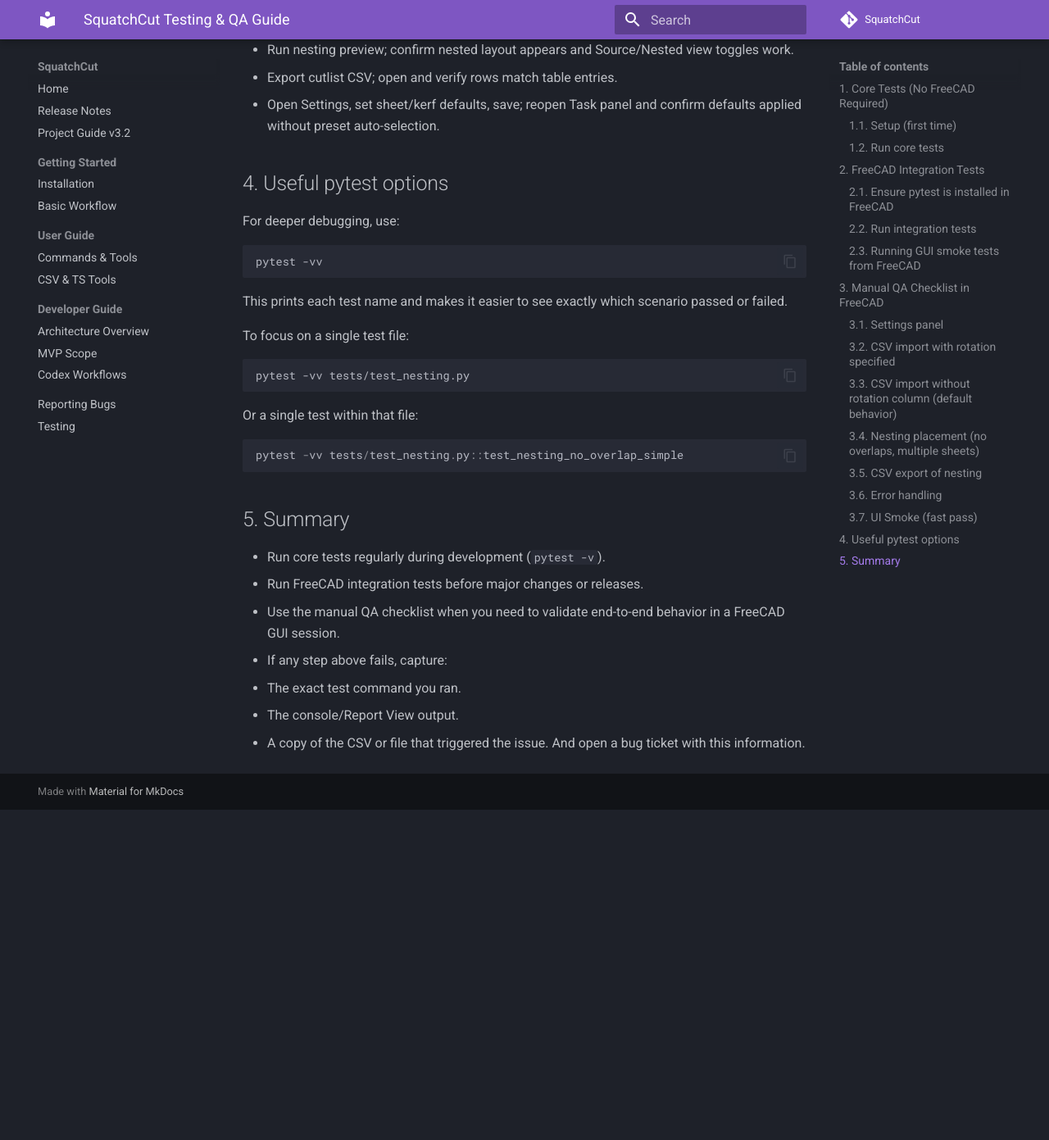
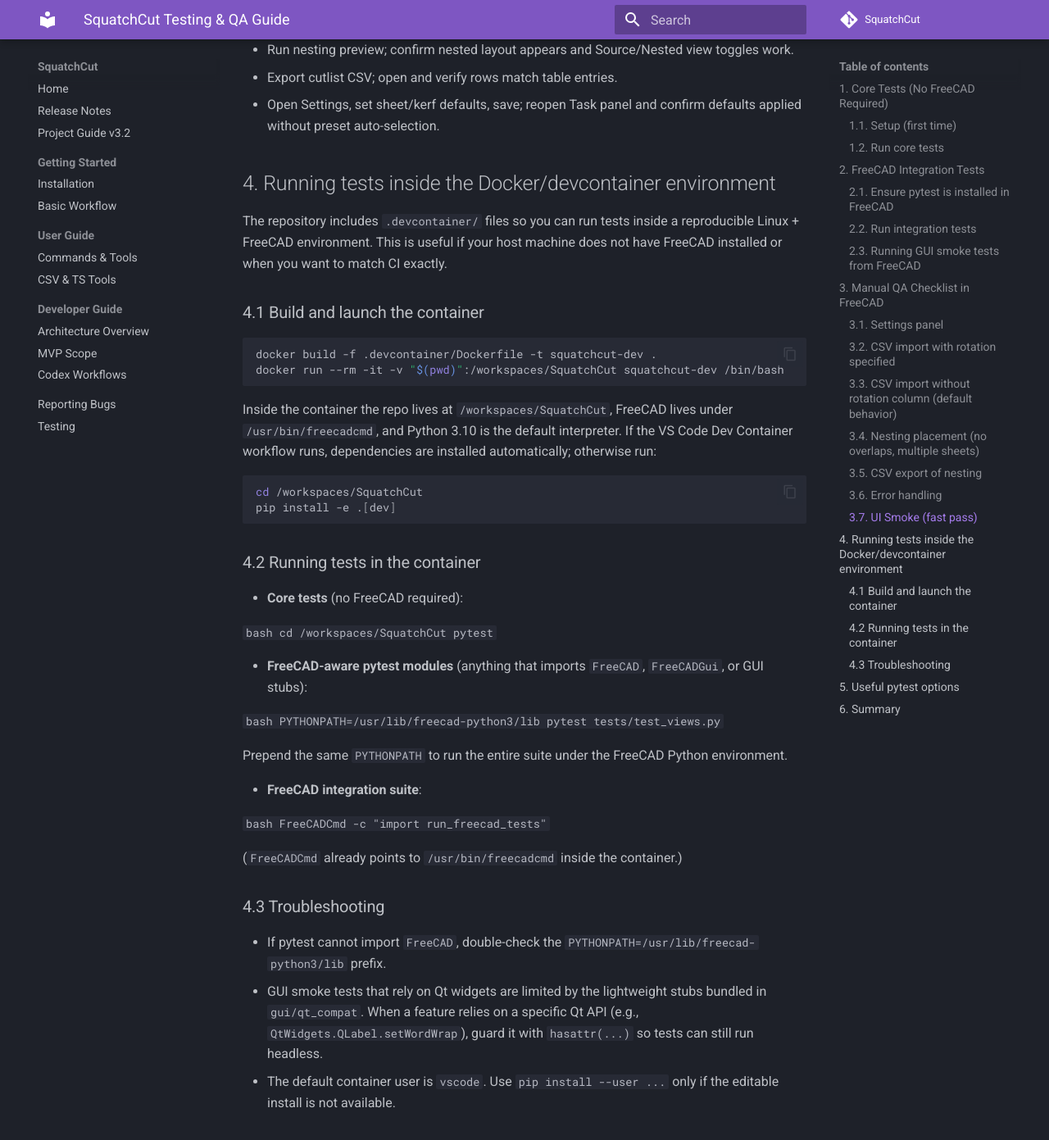
Before and after one commit to stevenfarmer/SquatchCut, an MkDocs documentation site: the page built from docs/TESTING.md, in a window 1280 px wide and 1400 px high, scrolled down 5396 px. Shown: the top 1391 px of the window at 82% size. Built offline with MkDocs 1.6.1 and Material for MkDocs 9.7.7, drawn with Linux system fonts in a browser that asks for light colours; comment, search, counter and statistics services are not loaded; before the commit the page ends 6384 px from its top, so only the background shows below that; some of the changed text lies outside the part shown.

Commit message:
Document Docker testing workflow and restore GUI developer tools

````diff
--- a/docs/TESTING.md
+++ b/docs/TESTING.md
@@ -157,7 +157,7 @@
    - Some rows with `allow_rotate=1`, some with `allow_rotate=0`.
 2. Use the SquatchCut CSV import command to load this file.
 3. Verify:
-   - Panels are created in the document.
+    - Panels are created in the document.
    - Each imported panel has a `SquatchCutCanRotate` property:
      - `True` for `allow_rotate=1`.
      - `False` for `allow_rotate=0`.
@@ -219,7 +219,57 @@
 - Open Settings, set sheet/kerf defaults, save; reopen Task panel and confirm defaults applied without preset auto-selection.
 
 
-## 4. Useful pytest options
+## 4. Running tests inside the Docker/devcontainer environment
+
+The repository includes `.devcontainer/` files so you can run tests inside a reproducible Linux + FreeCAD environment. This is useful if your host machine does not have FreeCAD installed or when you want to match CI exactly.
+
+### 4.1 Build and launch the container
+
+```bash
+docker build -f .devcontainer/Dockerfile -t squatchcut-dev .
+docker run --rm -it -v "$(pwd)":/workspaces/SquatchCut squatchcut-dev /bin/bash
+```
+
+Inside the container the repo lives at `/workspaces/SquatchCut`, FreeCAD lives under `/usr/bin/freecadcmd`, and Python 3.10 is the default interpreter. If the VS Code Dev Container workflow runs, dependencies are installed automatically; otherwise run:
+
+```bash
+cd /workspaces/SquatchCut
+pip install -e .[dev]
+```
+
+### 4.2 Running tests in the container
+
+- **Core tests** (no FreeCAD required):
+
+  ```bash
+  cd /workspaces/SquatchCut
+  pytest
+  ```
+
+- **FreeCAD-aware pytest modules** (anything that imports `FreeCAD`, `FreeCADGui`, or GUI stubs):
+
+  ```bash
+  PYTHONPATH=/usr/lib/freecad-python3/lib pytest tests/test_views.py
+  ```
+
+  Prepend the same `PYTHONPATH` to run the entire suite under the FreeCAD Python environment.
+
+- **FreeCAD integration suite**:
+
+  ```bash
+  FreeCADCmd -c "import run_freecad_tests"
+  ```
+
+  (`FreeCADCmd` already points to `/usr/bin/freecadcmd` inside the container.)
+
+### 4.3 Troubleshooting
+
+- If pytest cannot import `FreeCAD`, double-check the `PYTHONPATH=/usr/lib/freecad-python3/lib` prefix.
+- GUI smoke tests that rely on Qt widgets are limited by the lightweight stubs bundled in `gui/qt_compat`. When a feature relies on a specific Qt API (e.g., `QtWidgets.QLabel.setWordWrap`), guard it with `hasattr(...)` so tests can still run headless.
+- The default container user is `vscode`. Use `pip install --user ...` only if the editable install is not available.
+
+
+## 5. Useful pytest options
 
 For deeper debugging, use:
 
@@ -243,7 +293,7 @@
 ```
 
 
-## 5. Summary
+## 6. Summary
 
 - Run core tests regularly during development (`pytest -v`).
 - Run FreeCAD integration tests before major changes or releases.
````
Also changed, not shown: README.md (+47 -0 lines), 4 other files.
